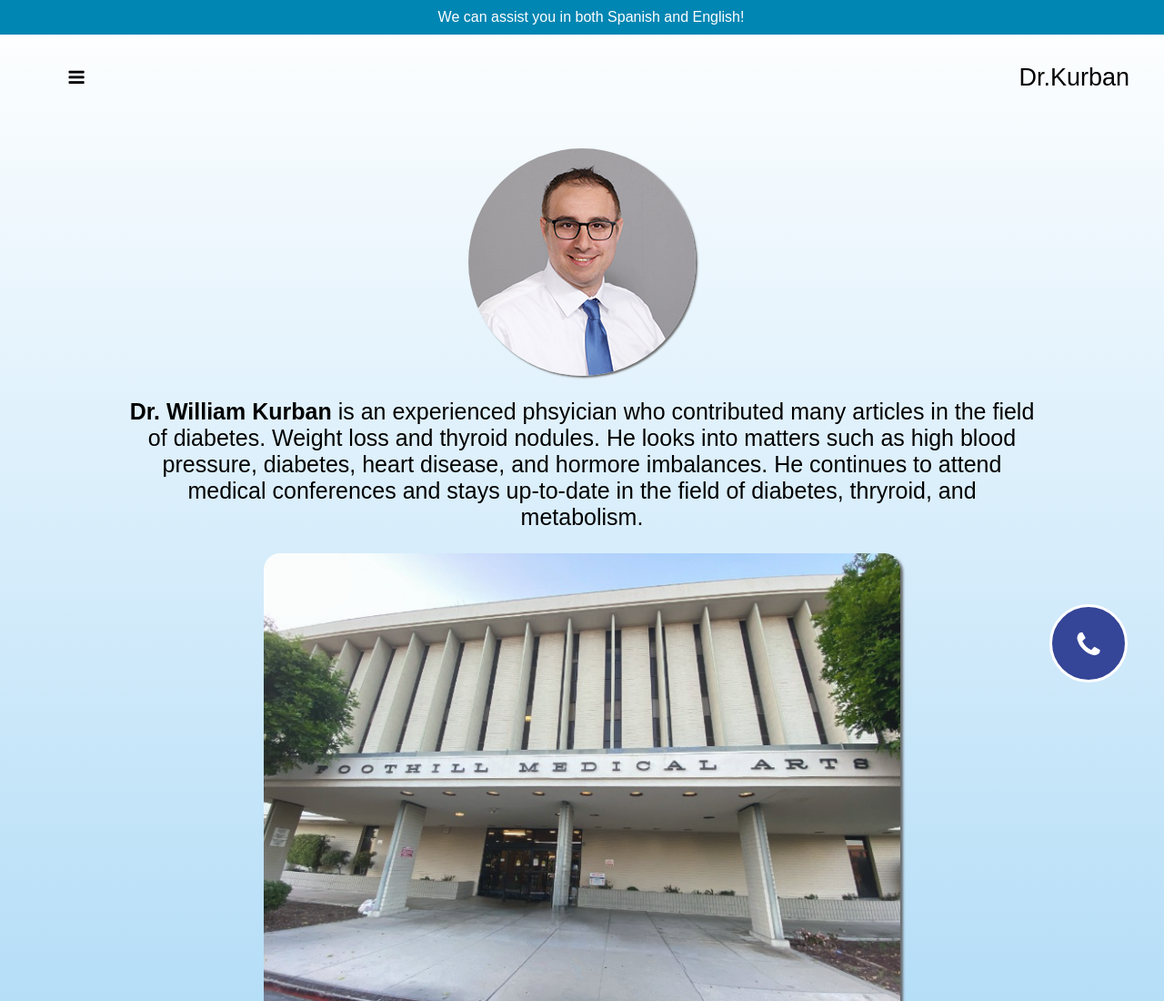
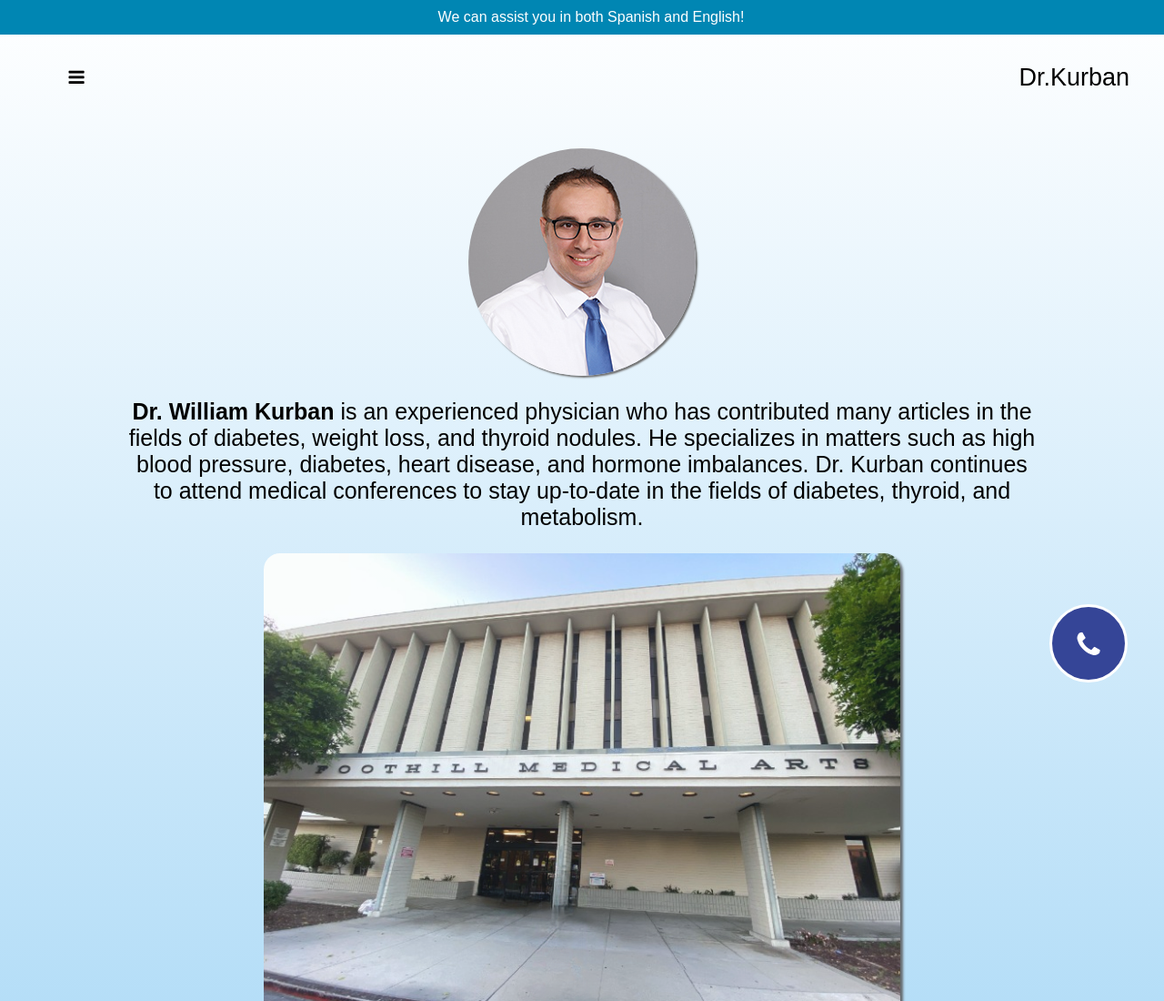
Before and after one commit to Giovanni945/Giovanni945.github.io, a plain HTML site: page index.html in a window 1280 px wide. Shown: the top 1100 px of the page at 91% size. Drawn offline with Linux system fonts and the light colour scheme.

Commit message:
Update index.html

```diff
--- a/index.html
+++ b/index.html
@@ -41,11 +41,9 @@
 
   <div class="Text">
     <p>
-      <strong>Dr. William Kurban</strong> is an experienced phsyician who contributed many articles in the field of
-      diabetes. Weight loss and thyroid nodules. He looks into matters such as high blood pressure, diabetes, heart
-      disease, and hormore imbalances. He continues to attend medical conferences and stays up-to-date in the field of
-      diabetes, thryroid, and metabolism.
-
+      <strong>Dr. William Kurban</strong> is an experienced physician who has contributed many articles in the fields of diabetes, weight loss,
+ and thyroid nodules. He specializes in matters such as high blood pressure, diabetes, heart disease, and hormone imbalances.
+ Dr. Kurban continues to attend medical conferences to stay up-to-date in the fields of diabetes, thyroid, and metabolism.
     </p>
   </div>
 
```
